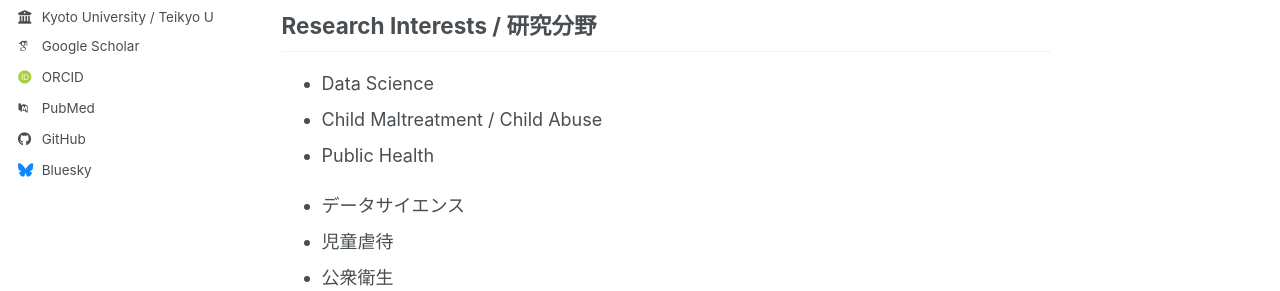
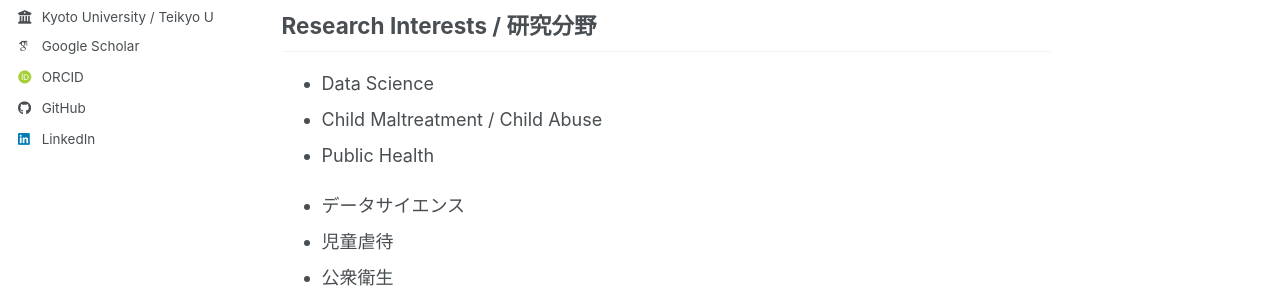
Before and after one commit to IneiHsu/ineihsu.github.io, a Jekyll site: the page built from _pages/about.md, in a window 1280 px wide. Shown: the part 489-780 px from the top of the page. Built offline with Jekyll 4.4.1, drawn with Linux system fonts in a browser that asks for light colours; some web fonts are replaced; a script bundle is joined from its source files by our own code; library files that are not in the unit come from our copies; some of the changed lines change nothing that is shown.

Commit message:
feat: Update academic, social, and developer profile links in `_config.yml`

```diff
--- a/_config.yml
+++ b/_config.yml
@@ -36,14 +36,15 @@
   # Academic websites
   academia         : # URL
   arxiv            : # URL - Update with the correct link to your profile
-  googlescholar    : "https://scholar.google.com/citations?user=PS_CX0AAAAAJ"
+  googlescholar    : "https://scholar.google.com/citations?user=WkaNb-UAAAAJ&hl"
   inspire-hep      : # URL
   impactstory      : # URL
-  orcid            : "https://orcid.org/yourorcidurl"
+  orcid            : "https://orcid.org/0009-0005-5800-9627"
   semantic         : # URL
   ssrn             : # URL
-  pubmed           : "https://www.ncbi.nlm.nih.gov/pubmed/?term=john+snow"
+  pubmed           : # URL
   researchgate     : # URL
+  researchmap      : "https://researchmap.jp/inei_yining"
   scopus           : # URL
   zotero           : # URL
 
@@ -52,13 +53,13 @@
   bitbucket        : # Username - Update with your username on the site
   codepen          : # Username
   dribbble         : # Username
-  github           : "academicpages"
+  github           : "IneiHsu"
   kaggle           : # Username
   stackoverflow    : # User number or user number and name (i.e., use "1" or "1/jeff-atwood")
 
   # Social media
   artstation       : # Username
-  bluesky          : "bsky.app" # Replace this with you Bluesky username
+  bluesky          : # Username
   facebook         : # Username
   flickr           : # Username
   foursquare       : # Username
@@ -67,7 +68,7 @@
   keybase          : # Username
   instagram        : # Username
   lastfm           : # Username
-  linkedin         : # Username
+  linkedin         : "www.linkedin.com/in/yining-xu-8947051a1"
   mastodon         : # URL
   medium           : # URL
   pinterest        : # Username
```
